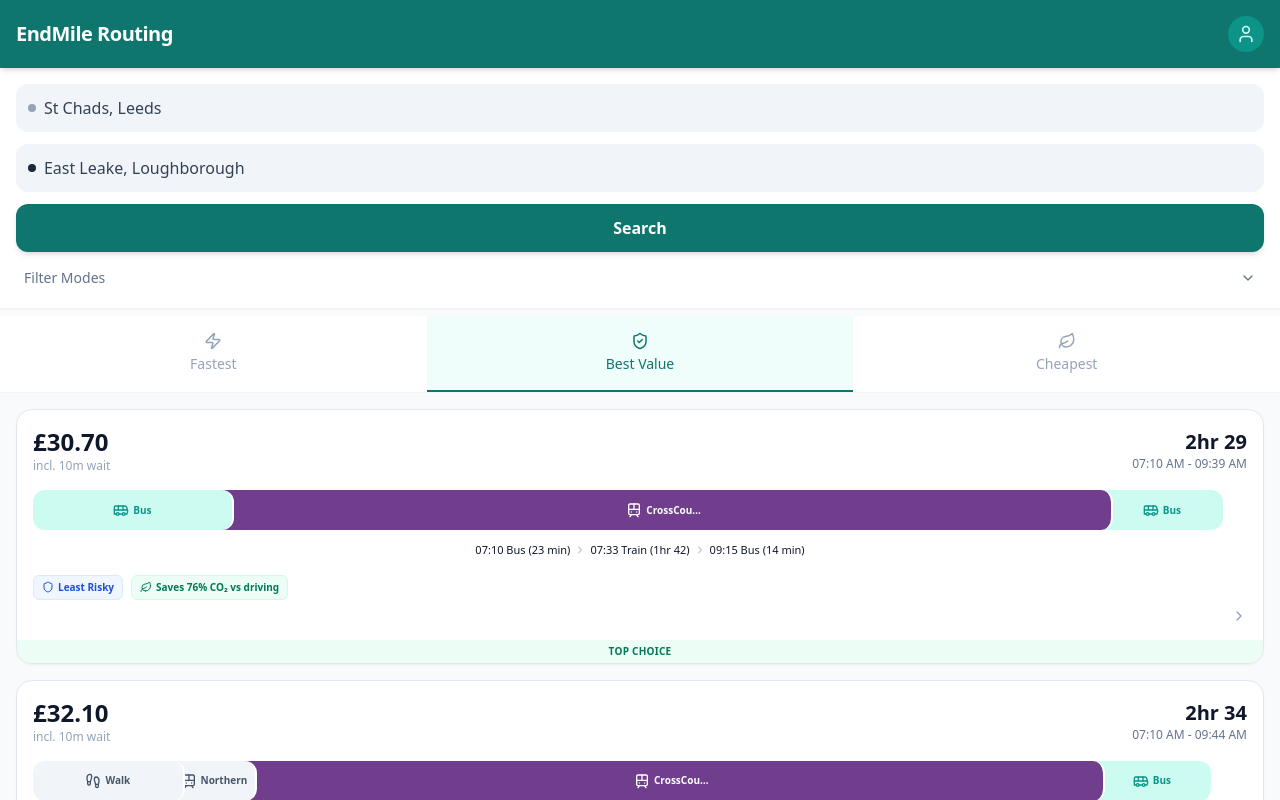
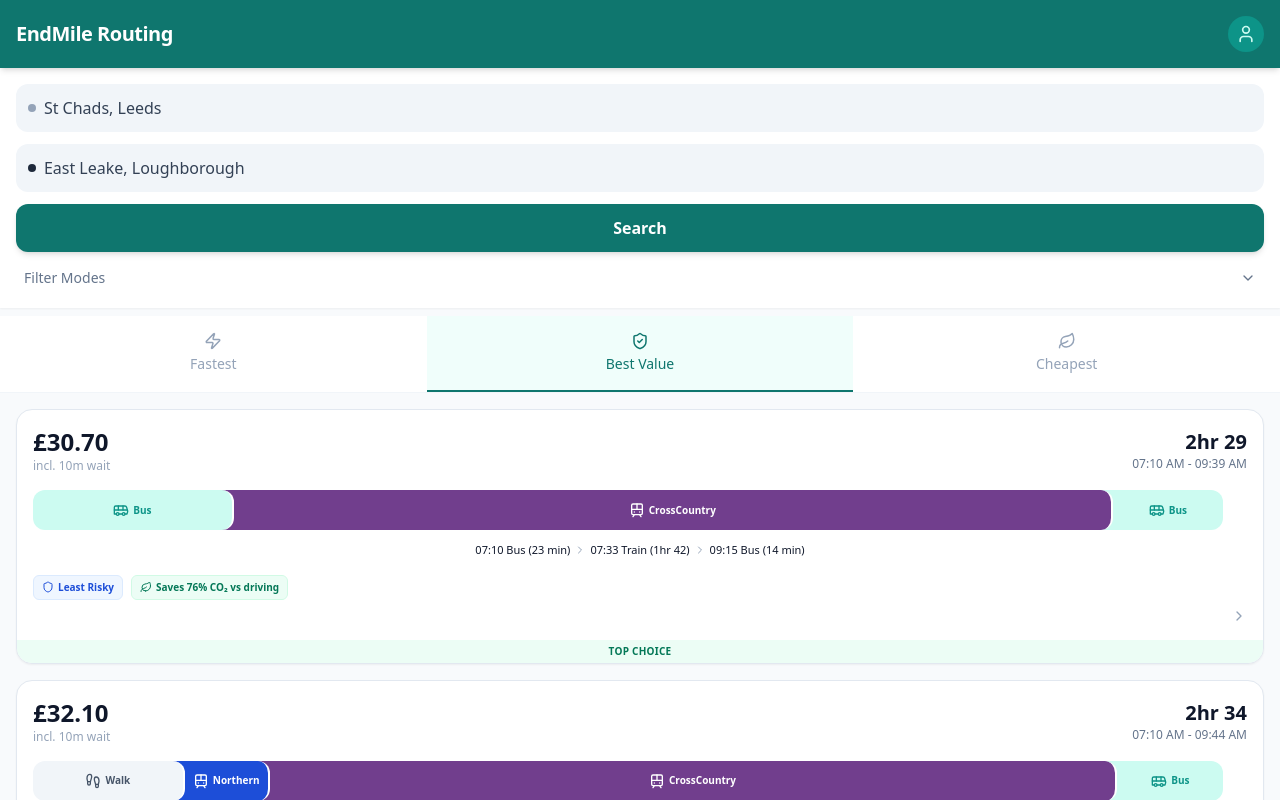
Before and after one commit to isaacw123434/Apptest, a React (Vite) app: page / in a window 1280 px wide. Built offline with nearby package versions, Linux system fonts and the light colour scheme.

Commit message:
Adjust overlay height and fix timeline layout/styling
Co-authored-by: isaacw123434 <188620241+isaacw123434@users.noreply.github.com>

```diff
--- a/src/App.jsx
+++ b/src/App.jsx
@@ -510,25 +510,45 @@ const TimelineSchematic = ({ leg1, leg3, startTime }) => {
           const isFirst = index === 0;
           const isLast = index === allSegments.length - 1;
 
+          let backgroundColor;
+          let textColorClass = seg.color;
+          let bgClass = seg.bgColor;
+
+          if (isMain) {
+            backgroundColor = seg.lineColor;
+            textColorClass = 'text-white';
+            bgClass = '';
+          } else if (seg.label === 'Uber' || seg.mode === 'taxi') {
+            backgroundColor = '#000000';
+            textColorClass = 'text-white';
+            bgClass = '';
+          } else if (seg.label === 'Northern') {
+            backgroundColor = seg.lineColor;
+            textColorClass = 'text-white';
+            bgClass = '';
+          }
+
           return (
             <div
               key={index}
               style={{
                 width: `${width}%`,
-                minWidth: '45px',
+                minWidth: 'fit-content',
                 zIndex: allSegments.length - index,
-                backgroundColor: isMain ? seg.lineColor : undefined
+                backgroundColor: backgroundColor,
+                paddingLeft: isFirst ? '8px' : '20px',
+                paddingRight: '8px'
               }}
               className={`
                 flex items-center justify-center gap-1 relative h-full shrink-0
                 rounded-r-xl ${isFirst ? 'rounded-l-xl' : '-ml-3'}
                 ${!isLast ? 'border-r-2 border-white' : ''}
-                ${!isMain ? seg.bgColor : ''}
-                ${isMain ? 'text-white' : seg.color}
+                ${bgClass}
+                ${textColorClass}
               `}
             >
                <seg.icon size={16} />
-               <span className="text-[10px] font-bold truncate max-w-[60px]">{isMain ? 'CrossCountry' : seg.label.split(' ')[0]}</span>
+               <span className="text-[10px] font-bold whitespace-nowrap">{isMain ? 'CrossCountry' : seg.label.split(' ')[0]}</span>
             </div>
           );
         })}
@@ -685,7 +705,7 @@ export default function JourneyPlanner() {
   });
 
   const [showSwap, setShowSwap] = useState(null); // 'first' or 'last'
-  const [sheetHeight, setSheetHeight] = useState(65);
+  const [sheetHeight, setSheetHeight] = useState(35);
   const [isDragging, setIsDragging] = useState(false);
 
   const handleDragStart = () => {
```
Also changed, not shown: 1 other file (tests, documents, lock files or other folders).
